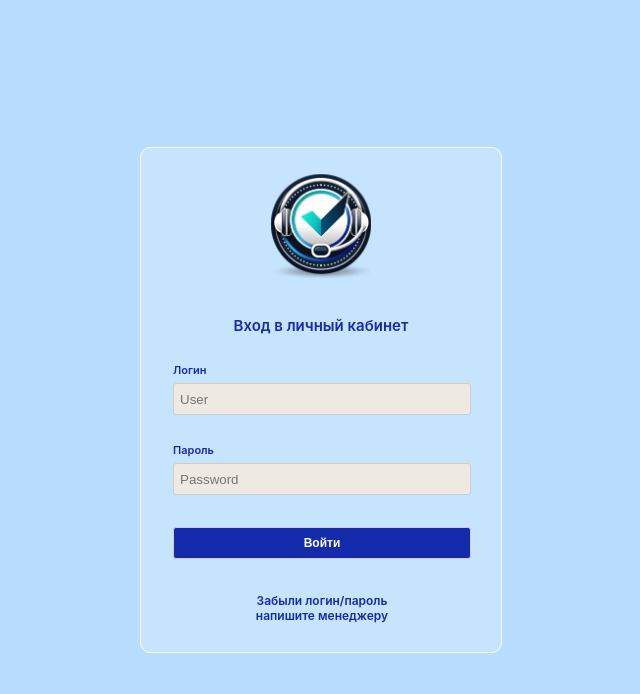
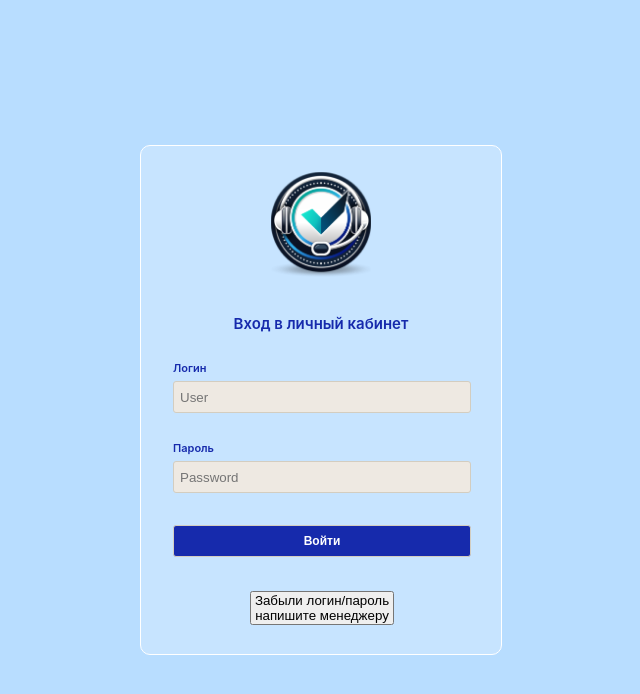
Before and after one commit to scorp5438/CRM_web_app, a React (Create React App) app in the folder CRM_app/my-app/: page /myauth/login in a window 1280 px wide. Shown: the top 694 px of the page, without its empty margins (319-959 px from the left). Built offline with nearby package versions, Linux system fonts and the light colour scheme; the HTML template or start-up script is replaced by a standard one.

Commit message:
Исправление ошибок при тестировании

```diff
--- a/CRM_app/my-app/src/components/Authorization/Authorization.js
+++ b/CRM_app/my-app/src/components/Authorization/Authorization.js
@@ -100,9 +100,9 @@ const Authorization = () => {
                             <button type="submit" className="auth__submit">Войти</button>
                         </form>
                         <div className="auth__forgot-password">
-                            <a href="" onClick={handleForgotPasswordClick}>
+                            <button onClick={handleForgotPasswordClick}>
                                 Забыли логин/пароль напишите менеджеру
-                            </a>
+                            </button>
                         </div>
                     </div>
                 </div>
```
Also changed, not shown: 1 other file (tests, documents, lock files or other folders).
